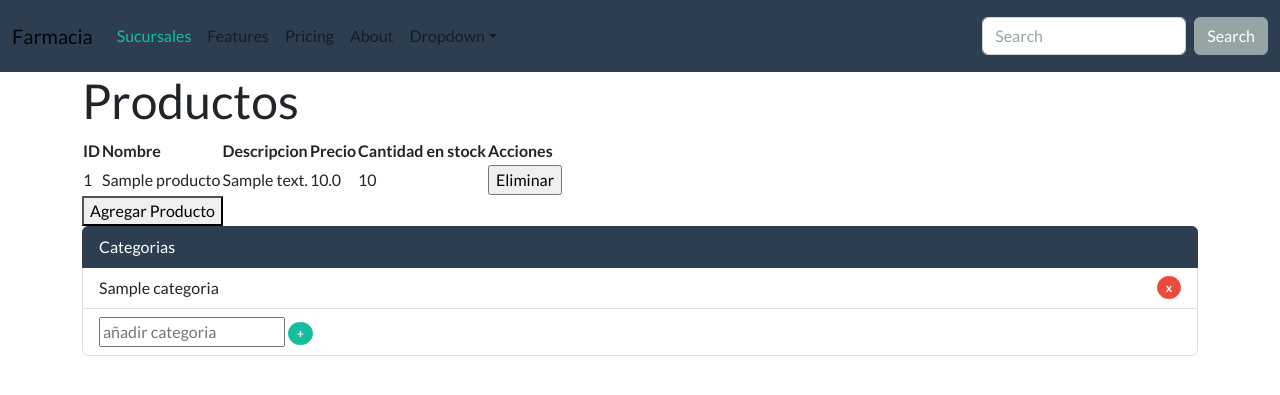
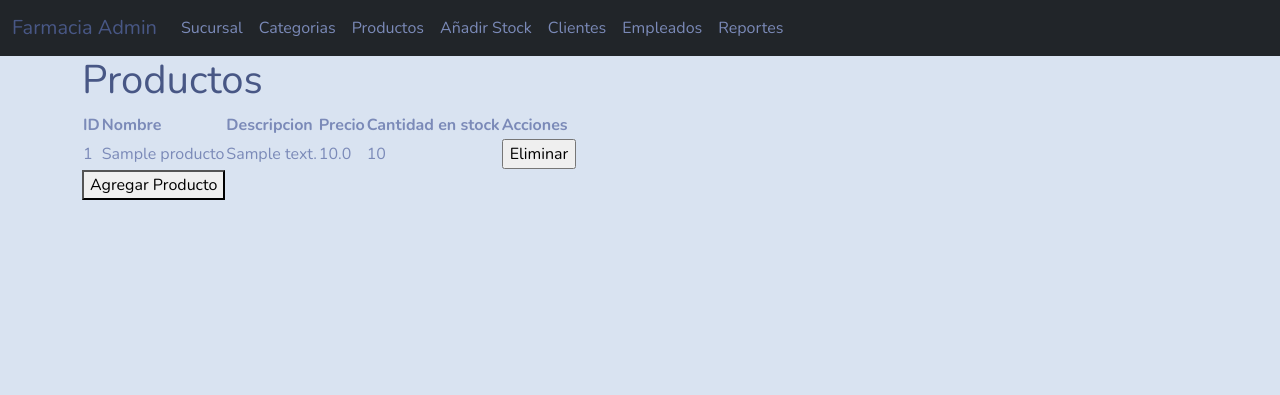
Before and after one commit to felix-gy/Pharmacy-web-app, a Flask app: page /productos in a window 1280 px wide. Shown: the top 395 px of the page. Run offline with Flask 2, Linux system fonts and the light colour scheme; tables that the repository leaves empty or names only in its code hold one stand-in row (values such as "Sample post"); data that the repository does not hold is empty; some libraries are stand-ins or nearby versions.

Commit message:
add categorias y change Boostrap theme

```diff
--- a/app/app.py
+++ b/app/app.py
@@ -198,7 +198,7 @@ def mostrar_productos():
     cursor = db.cursor()
     cursor.execute("SELECT * FROM Producto")
     productos = cursor.fetchall()
-    return render_template('productos.html', productos=productos, categorias = listaCategoria())
+    return render_template('productos.html', productos=productos)
 
 # Ruta para agregar un producto
 @app.route('/agregar_producto', methods=['GET', 'POST'])
@@ -212,11 +212,13 @@ def agregar_producto():
         id_categoria = int(request.form['id_categoria'])
         id_sucursal = int(request.form['id_sucursal'])
         id_receta = int(request.form['id_receta'])
-
+        id_receta = int(request.form['id_receta'])
+        id_proovedor = int(request.form['id_proovedor'])
         cursor = db.cursor()
-        cursor.execute("INSERT INTO Producto (nombre, descripcion, precio, stock_cantidad, ID_marca, ID_categoria, ID_sucursal, ID_receta) VALUES (%s, %s, %s, %s, %s, %s, %s, %s)",
-                       (nombre, descripcion, precio, stock_cantidad, id_marca, id_categoria, id_sucursal, id_receta))
+        cursor.execute("INSERT INTO Producto (nombre, descripcion, precio, stock_cantidad, ID_marca, ID_categoria, ID_sucursal, ID_recetam, proovedor) VALUES (%s, %s, %s, %s, %s, %s, %s, %s, %s)",
+                       (nombre, descripcion, precio, stock_cantidad, id_marca, id_categoria, id_sucursal, id_receta,id_proovedor))
         db.commit()
+        # CREAR UN INVENTARIO +
         return redirect('/productos')
     else:
         cursor = db.cursor()
@@ -228,7 +230,9 @@ def agregar_producto():
         sucursales = cursor.fetchall()
         cursor.execute("SELECT * FROM Receta")
         recetas = cursor.fetchall()
-        return render_template('agregar_producto.html', marcas=marcas, categorias=categorias, sucursales=sucursales, recetas=recetas)
+        cursor.execute("SELECT * FROM Proveedor")
+        proveedores = cursor.fetchall()
+        return render_template('agregar_producto.html', marcas=marcas, categorias=categorias, sucursales=sucursales, recetas=recetas, proveedores=proveedores)
 
 # Ruta para eliminar un producto
 @app.route('/eliminar_producto/<int:id>', methods=['POST'])
@@ -251,7 +255,7 @@ def agregar_cantidad():
         monto_total = float(request.form['monto_total'])
 
         cursor = db.cursor()
-        cursor.execute("INSERT INTO Stack (producto_id, proveedor, cantidad, fecha_vencimiento, monto_total) VALUES (%s, %s, %s, %s, %s)",
+        cursor.execute("INSERT INTO Inventario (producto_id, proveedor, cantidad, fecha_vencimiento, monto_total) VALUES (%s, %s, %s, %s, %s)",
                        (producto_id, proveedor, cantidad, fecha_vencimiento, monto_total))
         db.commit()
         return redirect('/')
@@ -308,16 +312,32 @@ def update_cliente(id):
 
 #Categoria
 ################################################################
-@app.route('/add_categoria', methods=['POST'])
-def add_categoria():
+@app.route('/categoria', methods=['GET', 'POST'])
+def categoriaView():
+    # Obtenemos la lista de categorías
+    return render_template('categorias.html', lista=listaCategorias())
+
+@app.route('/add_Categoria', methods=['POST'])
+def add_Categoria():
     nombre = request.form['nombre']
-    crear_categoria(nombre)
-    return redirect(url_for('mostrar_productos'))
+    registrarCategoria(nombre)
+    return redirect(url_for('categoriaView'))
 
-@app.route('/delete_categoria/<string:id>',methods=['GET'] )
+@app.route('/delete_categoria/<string:id>')
 def delete_categoria(id):
-    eliminar_categoria(id)
-    return redirect(url_for('mostrar_productos'))
+    eliminarCategoria(id)
+    return redirect(url_for('categoriaView'))
+
+@app.route('/edit_categoria/<string:id>', methods=['GET', 'POST'])
+def edit_categoria(id):
+    if request.method == 'POST':
+        nombre = request.form['nombre']
+        updateCategoria(nombre, id)
+        return redirect(url_for('categoriaView'))
+    else:
+        return render_template('edit-categoria.html', data=getCategoria(id))
+
+
 
 
 if __name__ == '__main__':
--- a/app/controller/controllerCategoria.py
+++ b/app/controller/controllerCategoria.py
@@ -1,28 +1,46 @@
 from conexionBD import *  #Importando conexion BD
-def listaCategoria():
-    conexion = connectionBD()
-    cursor = conexion.cursor(dictionary=True)
-    sql = "SELECT * FROM Categoria"
-    cursor.execute(sql)
-    Busquedaclientes = cursor.fetchall()
+
+def listaCategorias():
+    conexion_MySQLdb = connectionBD()
+    cursor = conexion_MySQLdb.cursor(dictionary=True)
+    querySQL = "SELECT * FROM Categoria"
+    cursor.execute(querySQL)
+    resultadoBusqueda = cursor.fetchall()
     cursor.close()
-    return Busquedaclientes
+    conexion_MySQLdb.close()
+    return resultadoBusqueda
 
-def eliminar_categoria(id_categoria):
-    conexion = connectionBD()
-    cursor = conexion.cursor()
-
-    sql = "DELETE FROM Categoria WHERE ID_categoria = %s"
-    valores = (id_categoria,)
-    cursor.execute(sql, valores)
-    conexion.commit()
-    cursor.close()
-
-def crear_categoria(nombre):
-    conexion = connectionBD()
-    cursor = conexion.cursor()
-    sql = "INSERT INTO Categoria (nombre) VALUES (%s)"
+def registrarCategoria(nombre):
+    conexion_MySQLdb = connectionBD()
+    cursor = conexion_MySQLdb.cursor(dictionary=True)
+    sql = "INSERT INTO Categoria(nombre) VALUES (%s)"
     valores = (nombre,)
     cursor.execute(sql, valores)
-    conexion.commit()
+    conexion_MySQLdb.commit()
     cursor.close()
+    conexion_MySQLdb.close()
+
+def eliminarCategoria(id):
+    conexion_MySQLdb = connectionBD()
+    cursor = conexion_MySQLdb.cursor(dictionary=True)
+    cursor.execute("DELETE FROM Categoria WHERE ID_categoria = %s", (id,))
+    conexion_MySQLdb.commit()
+    cursor.close()
+    conexion_MySQLdb.close()
+
+def getCategoria(id):
+    conexion_MySQLdb = connectionBD()
+    cursor = conexion_MySQLdb.cursor(dictionary=True)
+    cursor.execute("SELECT * FROM Categoria WHERE ID_categoria = %s LIMIT 1", (id,))
+    resultadoBusqueda = cursor.fetchone()
+    cursor.close()
+    conexion_MySQLdb.close()
+    return resultadoBusqueda
+
+def updateCategoria(nombre, id):
+    conexion_MySQLdb = connectionBD()
+    cursor = conexion_MySQLdb.cursor(dictionary=True)
+    cursor.execute("UPDATE Categoria SET nombre = %s WHERE ID_categoria = %s", (nombre, id))
+    conexion_MySQLdb.commit()
+    cursor.close()
+    conexion_MySQLdb.close()
--- a/app/templates/base.html
+++ b/app/templates/base.html
@@ -5,50 +5,45 @@
 	<meta name="viewport" content="width=device-width, initial-scale=1">
 	<title>{{ the_title }}</title>
   <!-- Bootstrap CSS -->
-  <link rel="stylesheet" href="https://bootswatch.com/5/flatly/bootstrap.min.css">
+  <link rel="stylesheet" href="https://bootswatch.com/5/morph/bootstrap.min.css">
+  <link rel="stylesheet" href="https://cdn.jsdelivr.net/npm/bootstrap-icons@1.10.5/font/bootstrap-icons.css">
+
   <!-- Datatables CSS -->
   <link rel="stylesheet" href="https://cdn.datatables.net/1.13.5/css/dataTables.bootstrap5.min.csss">
   {% block customCSS %}
   {% endblock %}
 </head>
 <body>
-  <nav class="navbar navbar-expand-lg bg-primary" data-bs-theme="dark">
+  <nav class="navbar navbar-expand-lg bg-dark" data-bs-theme="dark">
     <div class="container-fluid">
-      <a class="navbar-brand" href="#">Farmacia</a>
-      <button class="navbar-toggler" type="button" data-bs-toggle="collapse" data-bs-target="#navbarColor01" aria-controls="navbarColor01" aria-expanded="false" aria-label="Toggle navigation">
+      <a class="navbar-brand" href="#">Farmacia Admin</a>
+      <button class="navbar-toggler" type="button" data-bs-toggle="collapse" data-bs-target="#navbarColor02" aria-controls="navbarColor02" aria-expanded="false" aria-label="Toggle navigation">
         <span class="navbar-toggler-icon"></span>
       </button>
-      <div class="collapse navbar-collapse" id="navbarColor01">
+      <div class="collapse navbar-collapse" id="navbarColor02">
         <ul class="navbar-nav me-auto">
           <li class="nav-item">
-            <a class="nav-link active" href="#">Sucursales
-              <span class="visually-hidden">(current)</span>
-            </a>
+            <a class="nav-link" href="/sucursal">Sucursal</a>
           </li>
           <li class="nav-item">
-            <a class="nav-link" href="#">Features</a>
+            <a class="nav-link" href="/categoria">Categorias</a>
           </li>
           <li class="nav-item">
-            <a class="nav-link" href="#">Pricing</a>
+            <a class="nav-link" href="/productos">Productos</a>
           </li>
           <li class="nav-item">
-            <a class="nav-link" href="#">About</a>
+            <a class="nav-link" href="#">Añadir Stock</a>
           </li>
-          <li class="nav-item dropdown">
-            <a class="nav-link dropdown-toggle" data-bs-toggle="dropdown" href="#" role="button" aria-haspopup="true" aria-expanded="false">Dropdown</a>
-            <div class="dropdown-menu">
-              <a class="dropdown-item" href="#">Action</a>
-              <a class="dropdown-item" href="#">Another action</a>
-              <a class="dropdown-item" href="#">Something else here</a>
-              <div class="dropdown-divider"></div>
-              <a class="dropdown-item" href="#">Separated link</a>
-            </div>
+          <li class="nav-item">
+            <a class="nav-link" href="/clientes">Clientes</a>
+          </li>
+          <li class="nav-item">
+            <a class="nav-link" href="/empleados_vista">Empleados</a>
+          </li>
+          <li class="nav-item">
+            <a class="nav-link" href="#">Reportes</a>
           </li>
         </ul>
-        <form class="d-flex">
-          <input class="form-control me-sm-2" type="search" placeholder="Search">
-          <button class="btn btn-secondary my-2 my-sm-0" type="submit">Search</button>
-        </form>
       </div>
     </div>
   </nav>
--- a/app/templates/categorias.html
+++ b/app/templates/categorias.html
@@ -1,18 +1,57 @@
-<ul class="list-group">
-    <li class="list-group-item list-group-item-action active">
-        Categorias
-    </li>
-    {% for categoria in categorias %}
-    <li class="list-group-item d-flex justify-content-between  align-items-center">
-        {{ categoria.nombre }}
-        <a href="/delete_categoria/{{ categoria.ID_categoria }}" class="btn badge rounded-pill btn-danger">x</a>
-        <!-- <span class="badge rounded-pill bg-danger" ><a href="/delete_categoria/{{ categoria.ID_categoria }}">x</a></span> -->
-    </li>
-    {% endfor %}
-    <li class="list-group-item d-flex justify-content-between align-items-center">
-        <form action="/add_categoria" method="POST">
-            <input type="text" name="nombre" placeholder="añadir categoria">
-            <button class="btn badge rounded-pill btn-success" type="submit">+</button>
-        </form>
-    </li>
-</ul>
+{% extends 'base.html' %}
+
+{% block customCSS %}
+<!-- Nota: Bootstrap ya viene por Defecto-->
+{% endblock %}
+
+{% block body %}
+<h1>Farmacia</h1>
+
+<h3></h3>
+<!-- al apretar el submit el formulario sera enviado a la url por el metodo Post-->
+<div class="container">
+    <form action="/add_Categoria" method="POST">
+        <div class="row">
+            <div class="col-sm-4">
+                <div class="mb-3">
+                    <label for="nombre" class="form-label">Nombre</label>
+                    <input type="text" class="form-control" id="nombre" name="nombre">
+                </div>
+            </div>
+        </div>
+        <div class="row mt-2">
+            <div class="col-sm-12">
+                <button type="submit" class="btn btn-primary">Registrar</button>
+            </div>
+        </div>
+    </form>
+</div>
+
+<h3 class="mt-3">CATEGORÍAS:</h3>
+<table class="table table-bordered table-hover" id="table">
+    <thead>
+        <tr class="table-secondary">
+            <th scope="col">#</th>
+            <th scope="col">Nombre</th>
+            <th> Acciones </th>
+        </tr>
+    </thead>
+    <tbody id="tablebody">
+        {% for categoria in lista %}
+        <tr>
+            <td>{{ categoria.ID_categoria }}</td>
+            <td>{{ categoria.nombre }}</td>
+            <td>
+                <a class="btn btn-outline-info" href="/edit_categoria/{{categoria.ID_categoria}}"> Editar </a>
+                <a class="btn btn-outline-danger" href="/delete_categoria/{{categoria.ID_categoria}}"> Eliminar</a>
+            </td>
+        </tr>
+        {% endfor %}
+    </tbody>
+</table>
+
+{% endblock %}
+
+{% block js %}
+<script>new DataTable('#table');</script>
+{% endblock %}
--- a/app/templates/index.html
+++ b/app/templates/index.html
@@ -5,11 +5,6 @@
 
 <!-- Contenido -->
 {% block body %}
-<h1>Farmacia</h1>
-<a href="/sucursal"> Sucursales</a>
-<a href="/empleados_vista"> Empleados</a>
-<a href="/productos"> Productos</a>
-<a href="/clientes"> Clientes</a>
 {% endblock %}
 
 {% block js %}
--- a/app/templates/productos.html
+++ b/app/templates/productos.html
@@ -34,6 +34,4 @@
 <button type="submit">Agregar Producto</button>
 </form>
 
-{% include 'categorias.html' %}
-
 {% endblock %}
```
Also changed, not shown: app/templates/agregar_producto.html (+7 -0 lines), app/templates/edit-categoria.html (added, +21 -0 lines), app/templates/sucursales.html (indentation only).
